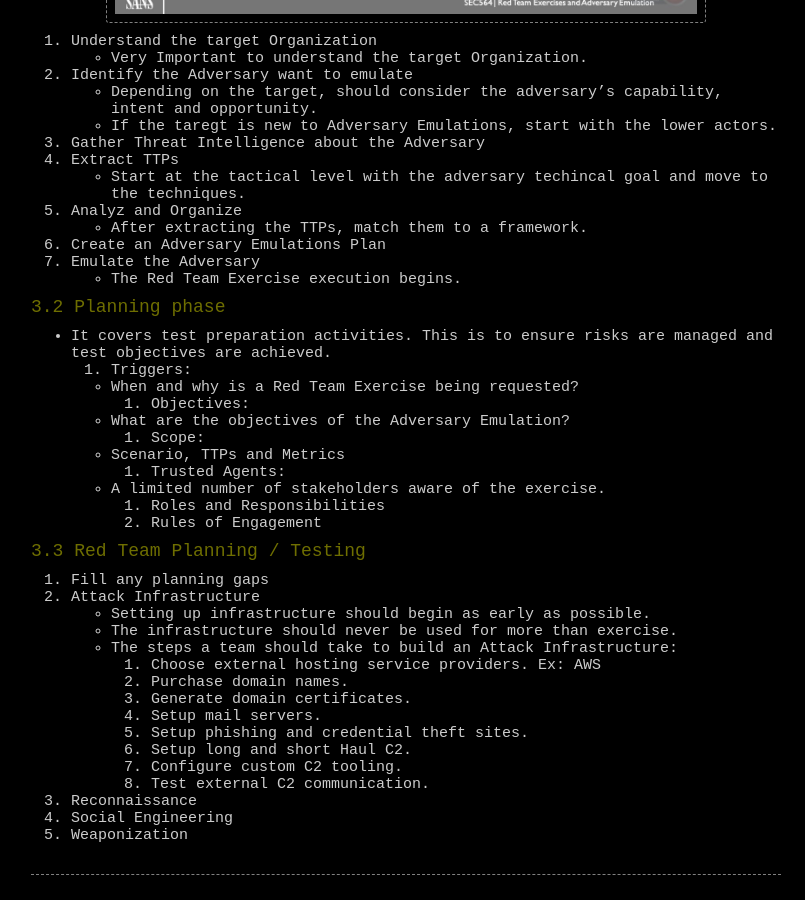
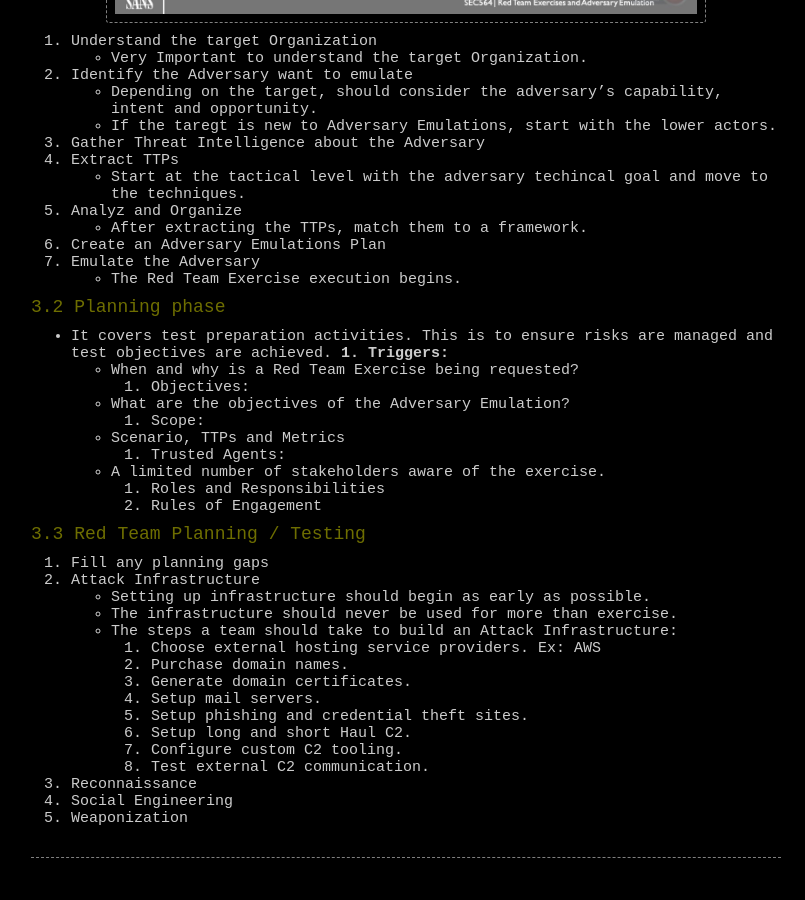
Before and after one commit to wizoutsugar/wizoutsugar.github.io, a Jekyll site: the page built from _posts/2020/RedTeam/2020-10-18-Intro.md, in a window 1280 px wide and 900 px high, scrolled down 2585 px. Shown: the whole window, without its empty margins (234-1039 px from the left). Built offline with Jekyll 4.4.1, drawn with Linux system fonts in a browser that asks for light colours; comment, search, counter and statistics services are not loaded.

Commit message:
Update 2020-10-18-Intro.md

```diff
--- a/_posts/2020/RedTeam/2020-10-18-Intro.md
+++ b/_posts/2020/RedTeam/2020-10-18-Intro.md
@@ -94,7 +94,7 @@ tags:
 
 #### 3.2 Planning phase
 - It covers test preparation activities. This is to ensure risks are managed and test objectives are achieved.
-1. Triggers:
+**1. Triggers:**
     - When and why is a Red Team Exercise being requested?
 2. Objectives:
     - What are the objectives of the Adversary Emulation?
```
